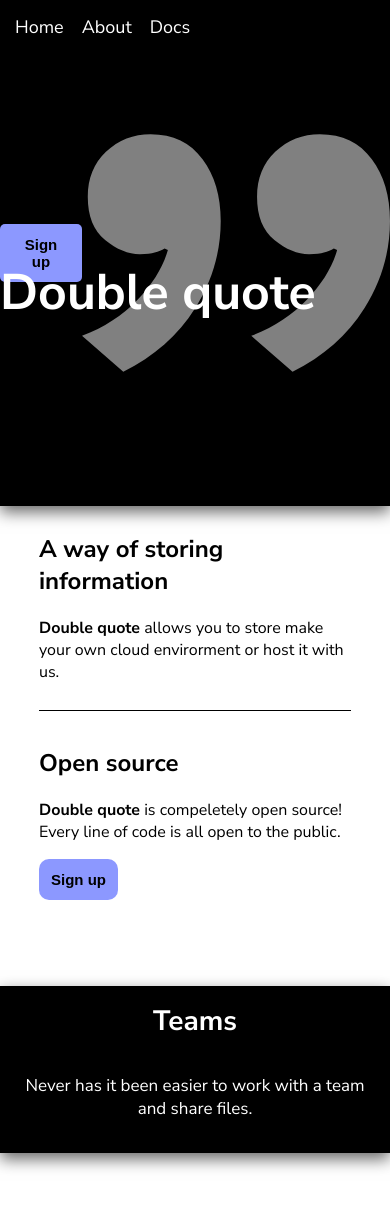
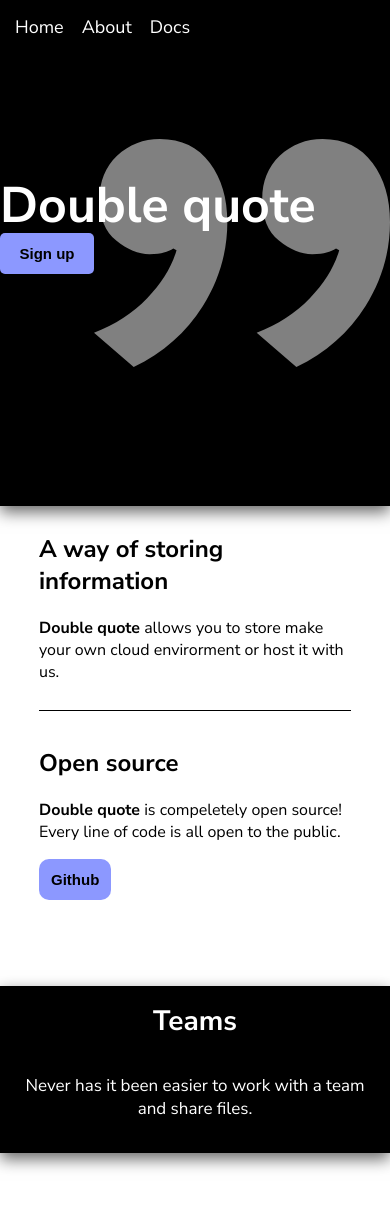
Before and after one commit to doublequotation/doublequote.dev, a Next.js app: page / in a window 390 px wide. Shown: the top 1208 px of the page. Built offline with nearby package versions, Linux system fonts and the light colour scheme.

Commit message:
added warning about terminal access

```diff
--- a/src/pages/docs.js
+++ b/src/pages/docs.js
@@ -10,6 +10,10 @@ export default () => {
             <main className={styles.article}>
                 <h1 id={styles["page-title"]}>Docs</h1>
                 <h2 id="basics">Basics of Quote</h2>
+                <h4>
+                    FOR RIGHT NOW YOU CAN ONLY ACCESS QUOTE THROUGH THE
+                    TERMINAL. THIS IS SUBJECT TO CHANGE IN THE NEAR FUTURE.
+                </h4>
                 <article>
                     <div className={styles.main}>
                         <p>
--- a/src/pages/index.js
+++ b/src/pages/index.js
@@ -16,7 +16,12 @@ export default function Home() {
                 <header className={styles.head}>
                     <div className={styles.headerHero}>
                         <h1>Double quote</h1>
-                        <button id={styles["act-btn"]}>Sign up</button>
+                        <button
+                            id={styles["act-btn"]}
+                            onClick={() => (location.href = "/docs#setup")}
+                        >
+                            Sign up
+                        </button>
                     </div>
                     <svg
                         width="353"
@@ -46,7 +51,7 @@ export default function Home() {
                             <b>Double quote</b> is compeletely open source!
                             Every line of code is all open to the public.
                         </p>
-                        <button>Sign up</button>
+                        <button>Github</button>
                     </div>
                 </article>
                 <article className={styles.teams}>
@@ -58,7 +63,12 @@ export default function Home() {
                 </article>
                 <article className={styles["act-now"]}>
                     <h1>Get started now</h1>
-                    <button id={styles["act-now"]}>Sign up now</button>
+                    <button
+                        id={styles["act-now"]}
+                        onClick={() => (location.href = "/docs#setup")}
+                    >
+                        Sign up now
+                    </button>
                 </article>
                 <footer className="foot">
                     <a
--- a/src/styles/Home.module.css
+++ b/src/styles/Home.module.css
@@ -13,11 +13,17 @@
 .head h1 {
     font-size: 80px;
 }
-
+@media screen and (max-width: 755px) {
+    .headerHero {
+        display: flex;
+        flex-direction: column-reverse;
+    }
+}
 #act-btn {
     padding-left: 1.3em;
     padding-right: 1.3em;
     border-radius: 5px;
+    white-space: nowrap;
 }
 
 .market-text {
--- a/src/styles/docs.module.css
+++ b/src/styles/docs.module.css
@@ -8,7 +8,11 @@
     font-size: 27px;
     font-weight: 700;
 }
-
+.article h4 {
+    width: 60%;
+    word-wrap: break-all;
+    word-break: normal;
+}
 .article article {
     width: 100%;
     display: flex;
--- a/src/styles/menu.css
+++ b/src/styles/menu.css
@@ -1,6 +1,7 @@
 .navbar {
     position: fixed;
     width: 100%;
+    z-index: 500;
     height: fit-content;
     padding: 15px;
     background-color: black;
```
